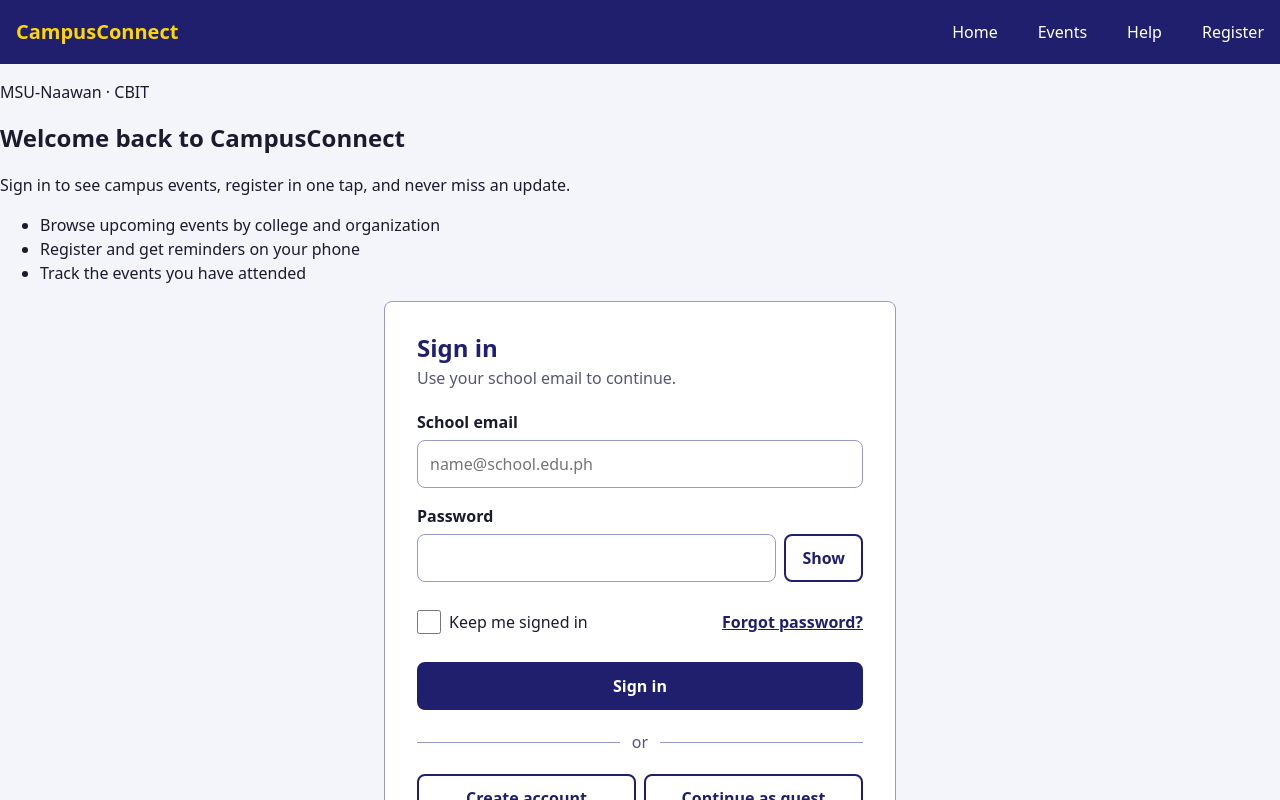
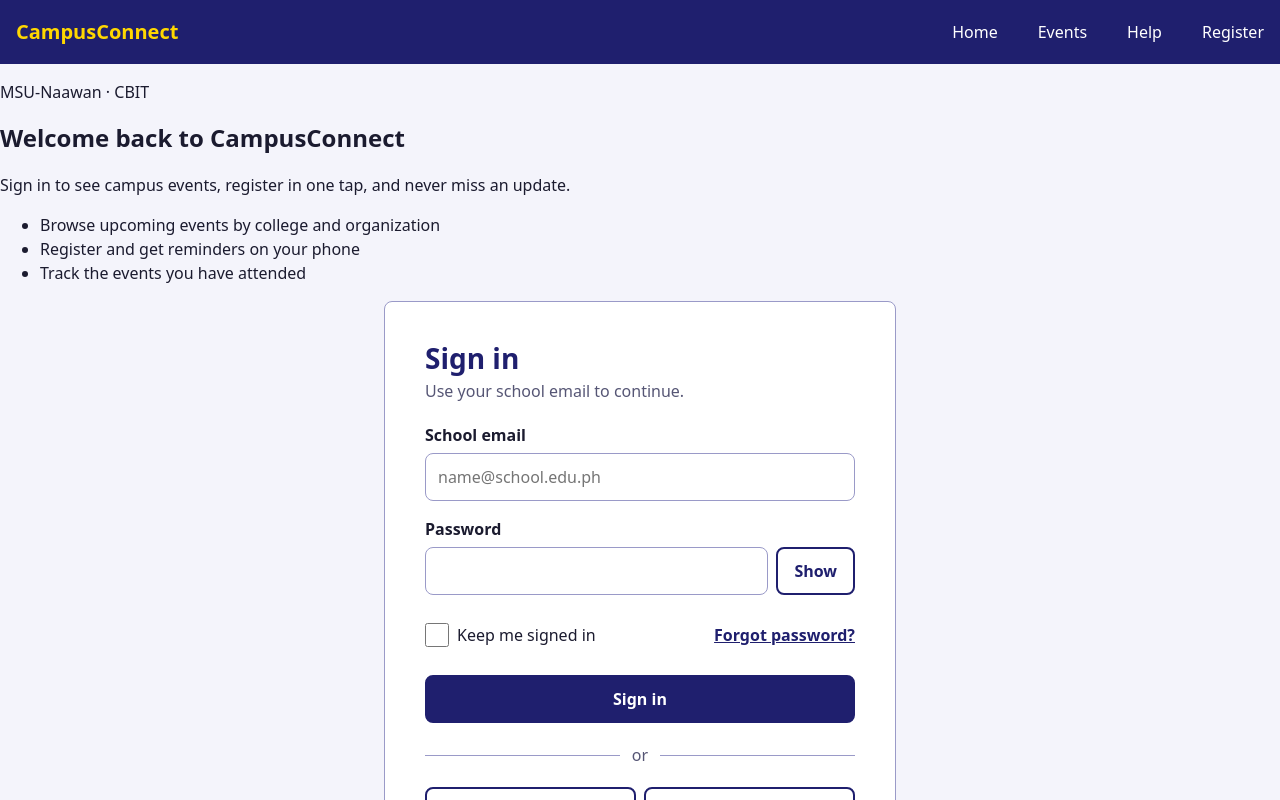
Before and after one commit to carlcliffordsagaray-afk/ccc181-week10-group10, a React (Vite) app: page / in a window 1280 px wide. Shown: the top 800 px of the page. Built offline with nearby package versions, Linux system fonts and the light colour scheme.

Commit message:
form: more card padding and larger title from 1024px

```diff
--- a/src/styles/form.css
+++ b/src/styles/form.css
@@ -206,3 +206,13 @@
     flex-direction: row;
   }
 }
+
+@media (min-width: 1024px) {
+  .login-card {
+    padding: 2.5rem;
+  }
+
+  .login-card__title {
+    font-size: 1.75rem;
+  }
+}
```
